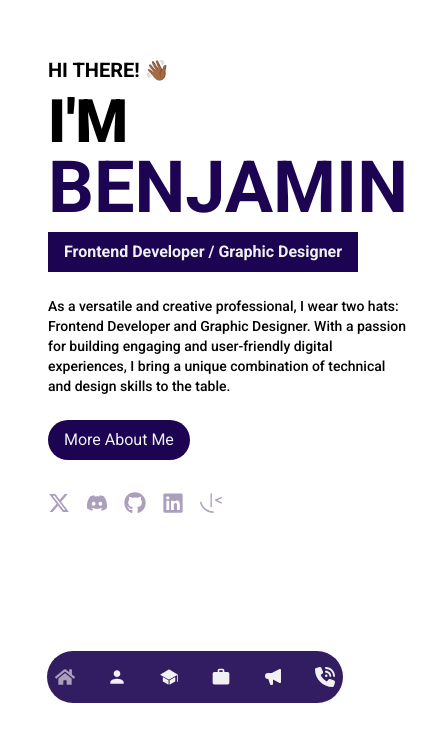
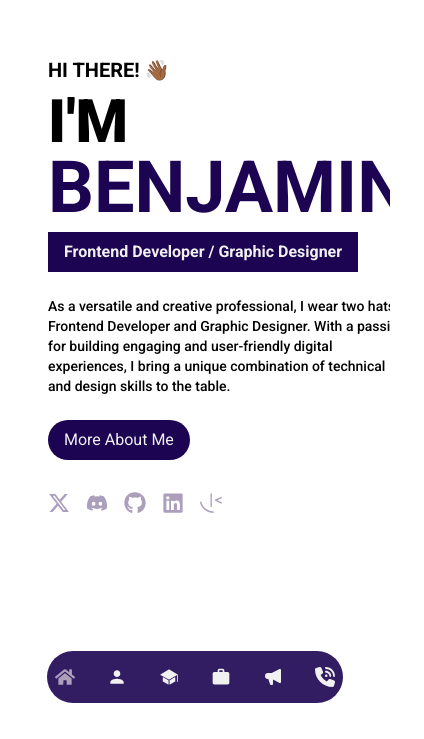
Before and after one commit to Bensaxxy/My-Portfolio, a React (Vite) app: page / in a window 390 px wide. Shown: the part 129-868 px from the top of the page, 424 px wide, since content can reach past the window. After the commit the page ends 844 px from the top, so only its background shows below. Built offline with nearby package versions, Linux system fonts and the light colour scheme.

Commit message:
adjusted the home section

```diff
--- a/src/Components/Home/Home.jsx
+++ b/src/Components/Home/Home.jsx
@@ -46,7 +46,7 @@ const Home = () => {
       animate="visible"
       exit="hidden"
       variants={containerVariants}
-      className=" relative md:h-screen w-screen px-8 md:px-0 grid md:grid-cols-2 gap-6"
+      className=" overflow-x-hidden relative h-screen w-screen px-8 md:px-0 grid md:grid-cols-2 gap-6"
     >
       {/* left section that carried the content */}
       <div className=" w-full px-4 md:px-6 flex h-screen justify-center items-start flex-col gap-2">
```
